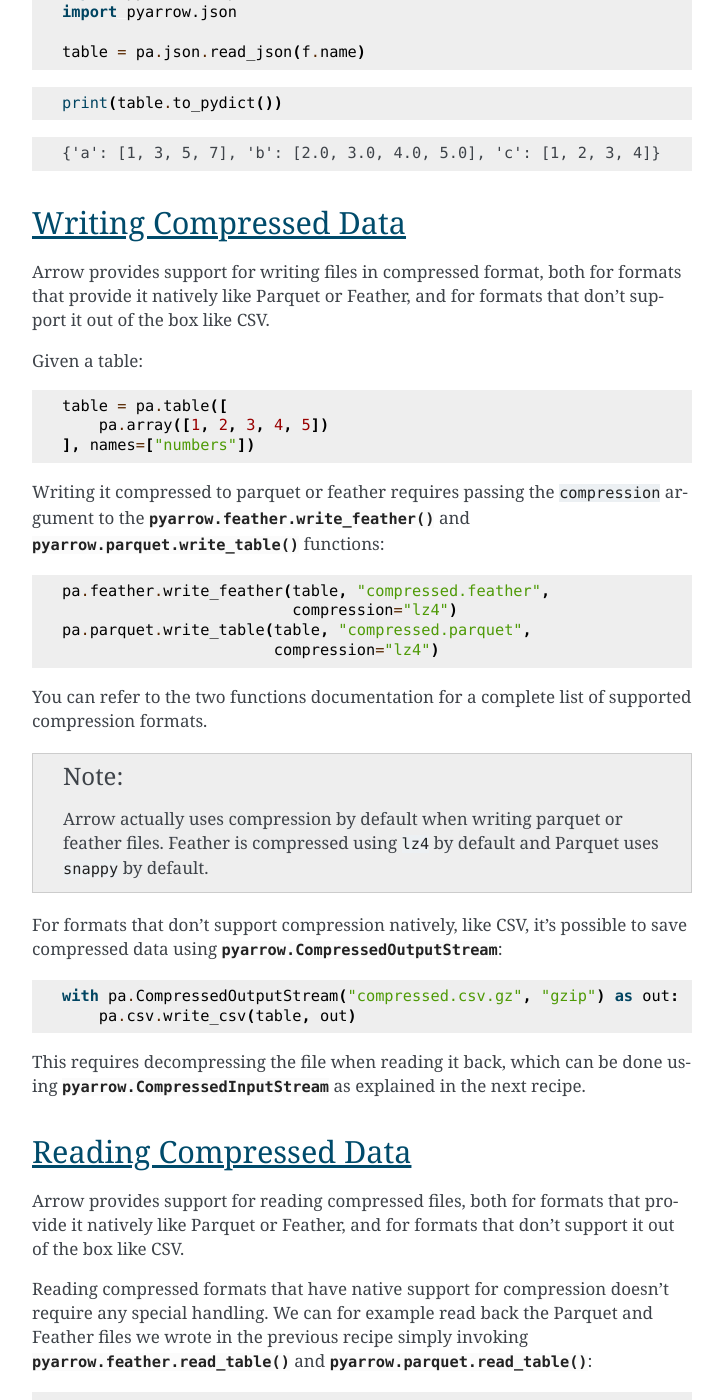
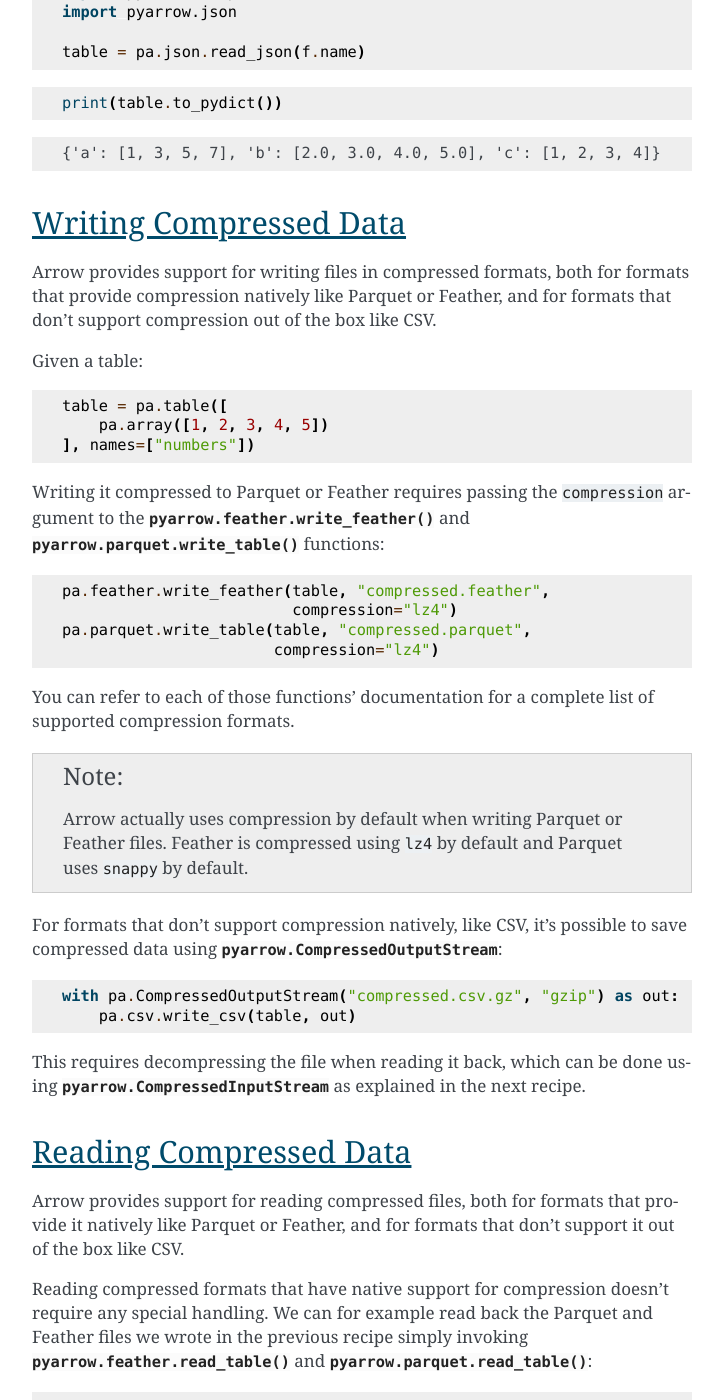
Before and after one commit to apache/arrow-cookbook, a Sphinx documentation site: the page built from python/source/io.rst, in a window 1280 px wide and 1400 px high, scrolled down 10264 px. Shown: the whole window, without its empty margins (388-1111 px from the left). Built offline with Sphinx 7.4.7, drawn with Linux system fonts in a browser that asks for light colours.

Commit message:
Apply suggestions from code review
Co-authored-by: Nic <thisisnic@gmail.com>

```diff
--- a/python/source/io.rst
+++ b/python/source/io.rst
@@ -582,9 +582,9 @@ The content of the file can be read back to a :class:`pyarrow.Table` using
 Writing Compressed Data
 =======================
 
-Arrow provides support for writing files in compressed format,
-both for formats that provide it natively like Parquet or Feather,
-and for formats that don't support it out of the box like CSV.
+Arrow provides support for writing files in compressed formats,
+both for formats that provide compression natively like Parquet or Feather,
+and for formats that don't support compression out of the box like CSV.
 
 Given a table:
 
@@ -594,7 +594,7 @@ Given a table:
         pa.array([1, 2, 3, 4, 5])
     ], names=["numbers"])
 
-Writing it compressed to parquet or feather requires passing the
+Writing it compressed to Parquet or Feather requires passing the
 ``compression`` argument to the :func:`pyarrow.feather.write_feather` and
 :func:`pyarrow.parquet.write_table` functions:
 
@@ -605,13 +605,13 @@ Writing it compressed to parquet or feather requires passing the
     pa.parquet.write_table(table, "compressed.parquet",
                            compression="lz4")
 
-You can refer to the two functions documentation for a complete
+You can refer to each of those functions' documentation for a complete
 list of supported compression formats.
 
 .. note::
 
     Arrow actually uses compression by default when writing
-    parquet or feather files. Feather is compressed using ``lz4``
+    Parquet or Feather files. Feather is compressed using ``lz4``
     by default and Parquet uses ``snappy`` by default.
 
 For formats that don't support compression natively, like CSV,
```
